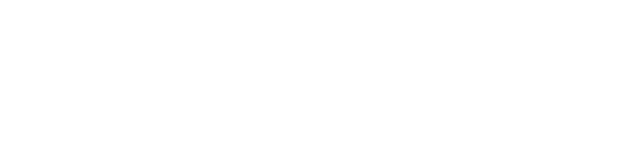
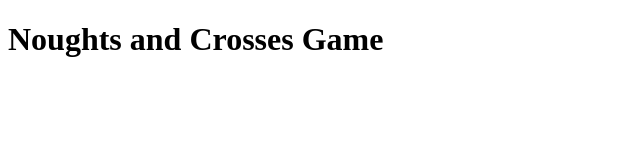
Before and after one commit to Kerenhb/Noughts-and-Crosses, a plain HTML site: page index.html in a window 1280 px wide. Shown: the whole page, without its empty margins (0-640 px from the left). Drawn offline with Linux system fonts and the light colour scheme.

Commit message:
Added title in html

```diff
--- a/index.html
+++ b/index.html
@@ -1,6 +1,8 @@
 <!DOCTYPE html>
 <html>
 <head>
+    <title>Noughts and Crosses</title>
+    <h1>Noughts and Crosses Game</h1>
 </head>
 <body id="body"></body>
 <script src="main.js"></script>
```
